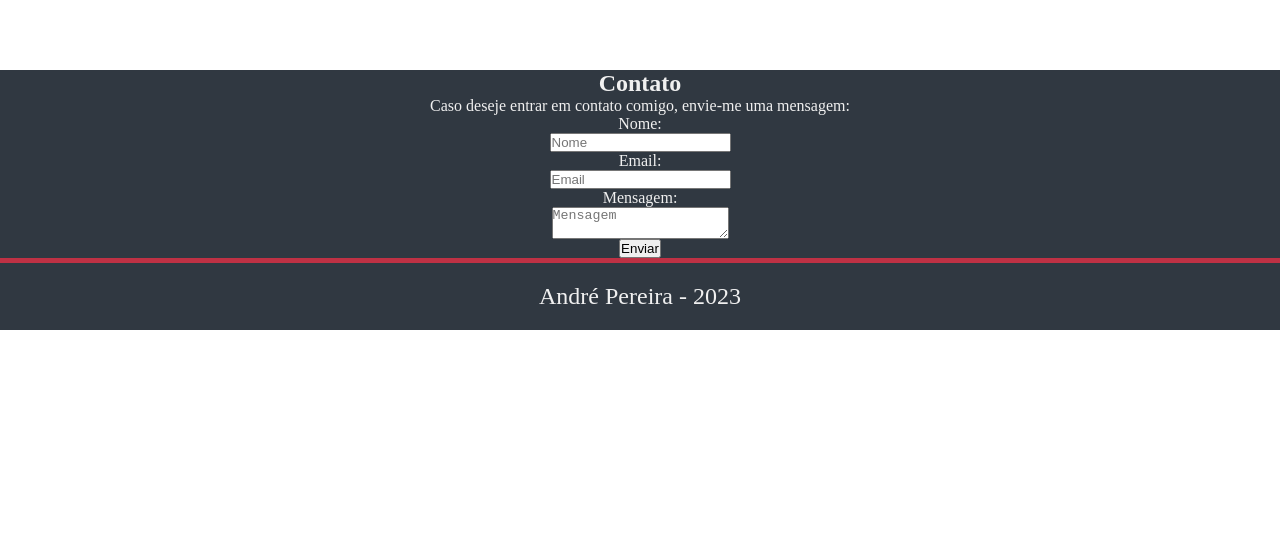
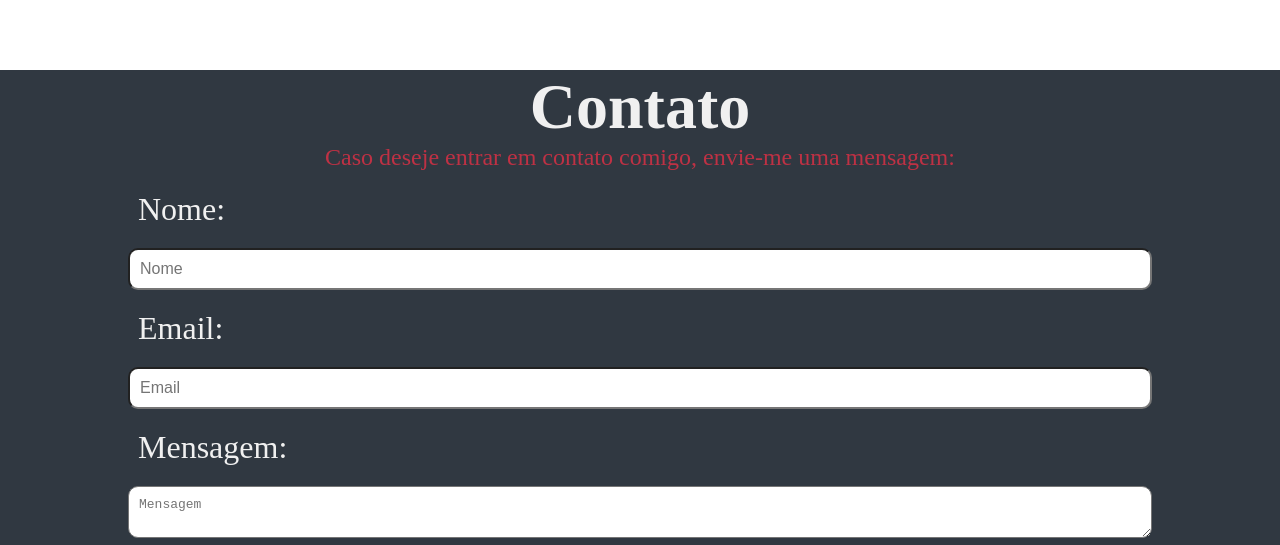
Before and after one commit to dre1597/uninter-2023-c-fase-I-web, a plain HTML site: page cv-site-work/index.html in a window 1280 px wide. Shown: the part 2210-2755 px from the top of the page. Before the commit the page ends 2540 px from the top, so only its background shows below. Drawn offline with Linux system fonts and the light colour scheme.

Commit message:
:sparkles: add contact styles

```diff
--- a/cv-site-work/css/base.css
+++ b/cv-site-work/css/base.css
@@ -15,10 +15,6 @@ body {
     scroll-behavior: smooth;
 }
 
-section {
-    position: relative;
-}
-
 a {
     text-decoration: none;
     color: inherit;
--- a/cv-site-work/css/contact.css
+++ b/cv-site-work/css/contact.css
@@ -14,11 +14,39 @@
     & .subtitle {
         font-size: 1.5em;
     }
+
+    & form {
+        display: flex;
+        flex-direction: column;
+        align-items: center;
+        justify-content: center;
+        margin-top: 10px;
+        max-width: 80%;
+        width: 80%;
+
+        & label {
+            font-size: 2em;
+            margin: 10px;
+            align-self: flex-start;
+        }
+
+        & input, & textarea {
+            font-size: 1em;
+            width: 100%;
+            padding: 10px;
+            margin: 10px;
+            border-radius: 10px;
+        }
+
+        & button {
+            background-color: #37af65;
+            color: #eee;
+            font-size: 2rem;
+            padding: 1.5rem;
+            margin-bottom: 2rem;
+            border: none;
+            cursor: pointer;
+            border-radius: 10px;
+        }
+    }
 }
-
-form {
-    display: flex;
-    flex-direction: column;
-    align-items: center;
-    justify-content: center;
-}
--- a/cv-site-work/index.html
+++ b/cv-site-work/index.html
@@ -64,8 +64,8 @@
       </section>
 
       <section id="contact">
-        <h2>Contato</h2>
-        <p>Caso deseje entrar em contato comigo, envie-me uma mensagem:</p>
+        <h2 class="title">Contato</h2>
+        <p class="subtitle">Caso deseje entrar em contato comigo, envie-me uma mensagem:</p>
         <form>
           <label for="name">Nome:</label>
           <input id="name" name="name" placeholder="Nome" type="text">
@@ -73,7 +73,7 @@
           <input id="email" name="email" placeholder="Email" type="email">
           <label for="message">Mensagem:</label>
           <textarea id="message" name="message" placeholder="Mensagem"></textarea>
-          <input type="submit" value="Enviar">
+          <button type="submit">Enviar</button>
         </form>
       </section>
     </main>
```
